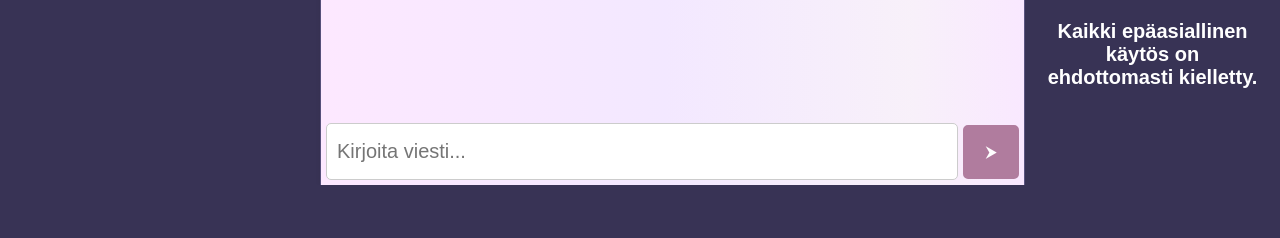
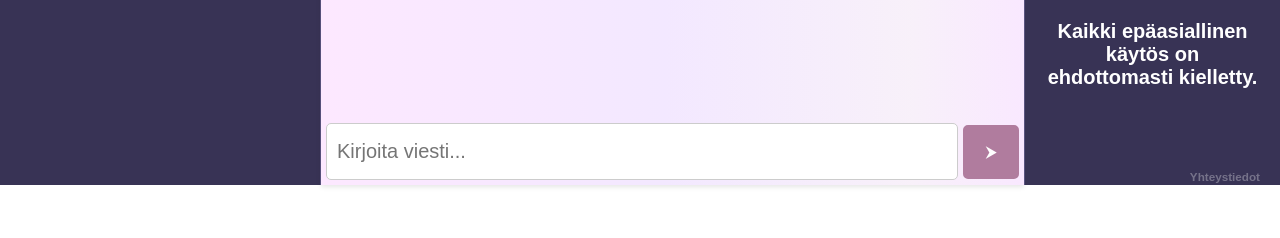
Before and after one commit to KaritaLaine/Opiskeluseura, a Django app: page /opiskeluhuoneet/ in a window 1280 px wide. Shown: the part 615-853 px from the top of the page. Before the commit the page ends 800 px from the top, so only its background shows below. Run offline with Django 4.2, Linux system fonts and the light colour scheme; the visitor is signed in with stand-in values (Sample User, id 1).

Commit message:
hienosäädetty koodia

```diff
--- a/opiskeluseura/opiskeluseura/settings.py
+++ b/opiskeluseura/opiskeluseura/settings.py
@@ -23,6 +23,9 @@
 SECRET_KEY = 'django-insecure-xc%^%sv=z7&-gr8su!n^1hma1sj44gq716ezl8*((n%3))^%sf'
 
 # SECURITY WARNING: don't run with debug turned on in production!
+# DEBUG = False, jos haluaa, että 404-viesti toimii
+    # Tosin tämä taas hajottaa CSS, enkä ole selvittänyt
+    # miten se ongelma korjataan
 DEBUG = True
 
 ALLOWED_HOSTS = ['localhost', '127.0.0.1', '[::1]']
--- a/opiskeluseura/verkkosivut/apps.py
+++ b/opiskeluseura/verkkosivut/apps.py
@@ -1,5 +1,4 @@
 from django.apps import AppConfig
-
 
 class VerkkosivutConfig(AppConfig):
     default_auto_field = 'django.db.models.BigAutoField'
--- a/opiskeluseura/verkkosivut/forms.py
+++ b/opiskeluseura/verkkosivut/forms.py
@@ -19,7 +19,7 @@
         }
     )
 
-    # Salasanan syöttökenttä
+    # Salasanan syötekenttä
     password1 = forms.CharField(
         label='Salasana',
         min_length=8,
--- a/opiskeluseura/verkkosivut/static/huoneet.css
+++ b/opiskeluseura/verkkosivut/static/huoneet.css
@@ -12,7 +12,12 @@
   min-height: 100vh;
 }
 
+
+
 /* VASEN SIVUPALKKI */
+
+
+
 .vasen-sivupalkki {
   background-color: #383355;
   color: #fff;
@@ -104,7 +109,12 @@
   background-color: #524c77;
 }
 
+
+
 /* KESKIPALKKI ELI CHATTI */
+
+
+
 .keskipalkki {
   flex: 1;
   display: flex;
@@ -207,7 +217,7 @@
   color: #333;
 }
 
-/* Lähettäjän nimi */
+/* Viestin lähettäjä */
 .sender {
   font-size: 0.8em;
   color: #383355;
@@ -219,7 +229,7 @@
   padding-right: 20px;
 }
 
-/* Chat-otsikko */
+/* Chatin otsikko, oppiaine */
 .otsikko {
   background-color: #dcc8f5d8;
   color: #383355;
@@ -228,7 +238,12 @@
   width: 100%;
 }
 
+
+
 /* OIKEA SIVUPALKKI */
+
+
+
 .oikea-sivupalkki {
   background-color: #383355;
   color: #fff;
@@ -277,3 +292,12 @@
 .oikea-sivupalkki > *:not(:last-child) {
   margin-bottom: 50px;
 }
+
+/* Yhteystiedot */
+.yt {
+  font-size: 10px;
+  text-align: right;
+  align-self: flex-end;
+  margin-top: auto;
+  color: rgba(255, 255, 255, 0.308);
+}
--- a/opiskeluseura/verkkosivut/static/rekisterointi.css
+++ b/opiskeluseura/verkkosivut/static/rekisterointi.css
@@ -52,7 +52,7 @@
     margin-bottom: 20px;
 }
 
-/* FIELDIT */
+/* SYÖTEKENTÄT */
 
 .form-group {
     margin-bottom: 15px;
--- a/opiskeluseura/verkkosivut/templates/403.html
+++ b/opiskeluseura/verkkosivut/templates/403.html
@@ -1,5 +1,6 @@
 <!DOCTYPE html>
 <html lang="fi">
+    <!-- 403-virheviesti, ei oikeuksia -->
     {% extends "base.html" %}
         {% block content %}
             <head>
--- a/opiskeluseura/verkkosivut/templates/404.html
+++ b/opiskeluseura/verkkosivut/templates/404.html
@@ -1,5 +1,6 @@
 <!DOCTYPE html>
 <html lang="fi">
+    <!-- 404-virheviesti, ei oikeuksia -->
     {% extends "base.html" %}
         {% block content %}
             <head>
--- a/opiskeluseura/verkkosivut/templates/base.html
+++ b/opiskeluseura/verkkosivut/templates/base.html
@@ -70,8 +70,8 @@
         </script>
 
         <!-- Linkitetään ulkoiset JavaScript tiedostot -->
-        <script src="{% static 'popup.js' %}"></script>
         <script src="{% static 'kirjautuminen.js' %}"></script>
+        <script src="{% static 'kirjautumispopup.js' %}"></script>
 
         <!-- Wrapper on vähän niinkuin pussi, jonka sisälle kaikki elementit tulee.
             Sen avulla on helppo optimoida esim. sivun kokoa ja muita laajia asetuksia.-->
--- a/opiskeluseura/verkkosivut/templates/opiskeluhuoneet.html
+++ b/opiskeluseura/verkkosivut/templates/opiskeluhuoneet.html
@@ -1,6 +1,5 @@
 <!DOCTYPE html>
 <html lang="en">
-
     <head>
         <meta charset="UTF-8">
         <meta name="viewport" content="width=device-width, initial-scale=1.0">
@@ -11,9 +10,7 @@
         <!-- Lataa favicon -->
         <link rel="shortcut icon" href="{% static 'Tunnus-rosalila.svg' %}">
     </head>
-
     <body>
-    <!-- Sisältö -->
         <div class="content">
             <!-- Vasen sivupalkki -->
             <div class="vasen-sivupalkki">
@@ -23,7 +20,7 @@
                         <img src="{% static 'Tunnuslogo-rosa.svg' %}" alt="Logo">
                     </a>
                 </div>
-            <!-- Aihealueet dropdown -->
+                <!-- Oppiaineet, dropdown -->
                 <div class="dropdown">
                     <button class="dropbtn">Matemaattiset</button>
                     <div class="dropdown-content">
@@ -64,7 +61,7 @@
                     </div>
                 </div>
             </div>
-        <!-- Keskisarakkeessa opiskeluhuone -->
+            <!-- Keskipalkki, chatti -->
             <div class="keskipalkki">
                 <div class="otsikko">
                     <h1 id="aihealue-otsikko">Valitse oppiaine</h1>
@@ -73,7 +70,6 @@
                 <div class="chat">
                     <!-- Chat-viestit -->
                     <div class="chat-messages" id="chat-messages">
-                    <!-- Viestit tulevat tähän -->
                         <!-- Ohjeviesti -->
                         <p class="sender oseura"> OpiskeluSeura </p>
                         <div class="message received">
@@ -83,9 +79,9 @@
                             <p>🥰</p>
                         </div>
                     </div>
-                <!-- Chat-lomake -->
                     <form id="chat-form">
                         <input type="hidden" id="username" value="{{ käyttäjätunnus }}"> <!-- Lisää käyttäjätunnus piilokenttään -->
+                        <!-- Syötekenttä -->
                         <input type="text" id="message" placeholder="Kirjoita viesti...">
                         <button type="submit">&#x2B9E</button>
                     </form>
@@ -96,6 +92,7 @@
                 <div class="menu">
                     <a href="{% url 'uloskirjautuminen' %}" class="logout-btn">Kirjaudu ulos</a>
                 </div>
+                <!-- Infoteksti -->
                 <div class="info">
                     <h2>Tervetuloa!</h2>
                     <p>Tämä on Turun ammattikorkeakoulun opiskelijoille tarkoitettu sivusto etäyhteydellä tapahtuvaa opiskelua varten.<br><br>
@@ -104,10 +101,16 @@
 
                         <b>Kaikki epäasiallinen käytös on ehdottomasti kielletty.</b>
                 </div>
+                <!-- Yhteystiedot -->
+                <div class="yt">
+                    <h3>Yhteystiedot</h3>
+                    <p> Tuotekehitys, ryhmä A4 <br>
+                        juho.e.nissinen@edu.turkuamk.fi
+                    <br> karita.laine@edu.turkuamk.fi
                 </div>
             </div>
-    <!-- Lataa ulkoinen JavaScript-tiedosto -->
-    <script src="{% static 'dropdown.js' %}"></script>
+        </div>
+        <!-- Liitetään js-tiedosto -->
+        <script src="{% static 'huoneet.js' %}"></script>
     </body>
-
 </html>
--- a/opiskeluseura/verkkosivut/views.py
+++ b/opiskeluseura/verkkosivut/views.py
@@ -74,15 +74,17 @@
 def opiskeluhuoneet(request):
     # Tarkistetaan, onko käyttäjä kirjautunut
     if request.user.is_authenticated:
-        käyttäjätunnus = request.user.username  # Hae kirjautuneen käyttäjän käyttäjätunnus
+        # Tallennetaan kirjautuneen käyttäjän käyttäjätunnus muuttujaan
+        käyttäjätunnus = request.user.username
         return render(request, 'opiskeluhuoneet.html', {'käyttäjätunnus': käyttäjätunnus})
     else:
+        # Jos ei olla kirjauduttu, palautetaan 403-viesti, ei oikeuksia.
         return redirect('403')
 
-# 403-viesti
+# 403-viesti, ei käyttöoikeutta
 def ei_paasya(request):
     return render(request, '403.html')
 
-# 404-viesti
+# 404-viesti, sivua ei ole olemassa
 def virhe_404(request, exception):
     return render(request, '404.html', status=404)
```
Also changed, not shown: opiskeluseura/opiskeluseura/admin.py (+0 -7 lines), opiskeluseura/opiskeluseura/models.py (+0 -8 lines), opiskeluseura/verkkosivut/static/kirjautumispopup.js (renamed from opiskeluseura/verkkosivut/static/popup.js, +4 -5 lines), opiskeluseura/verkkosivut/static/base.css (line endings or trailing spaces), opiskeluseura/verkkosivut/static/finnish.jpg (deleted), opiskeluseura/verkkosivut/static/huoneet.js (renamed from opiskeluseura/verkkosivut/static/dropdown.js), opiskeluseura/verkkosivut/static/kirjautuminen.js (line endings or trailing spaces), opiskeluseura/verkkosivut/static/opiskelu.jpg (deleted), opiskeluseura/verkkosivut/static/python.jpg (deleted), opiskeluseura/verkkosivut/static/sweden.jpg (deleted). Lines whose indentation alone changed are shown as unchanged.
